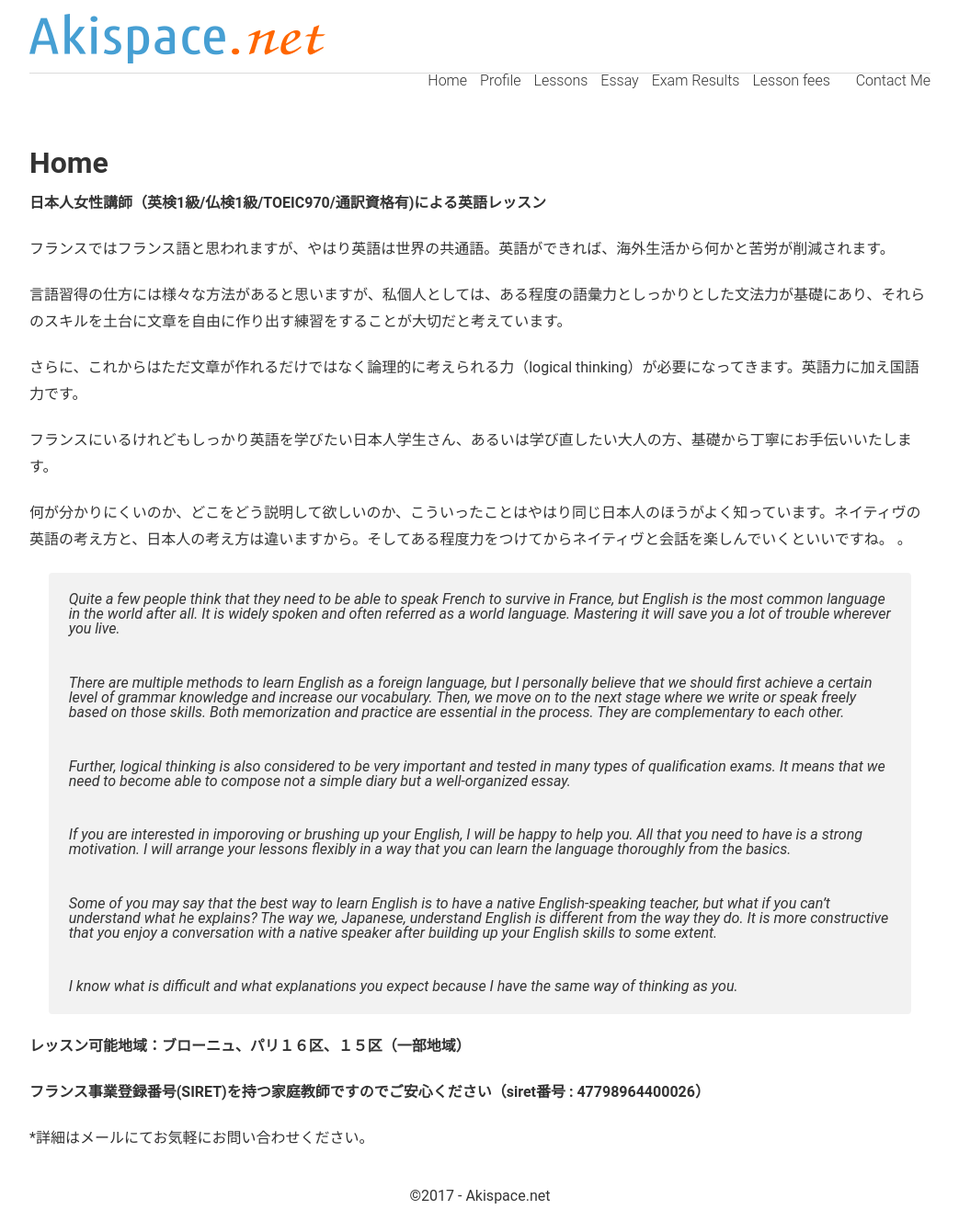
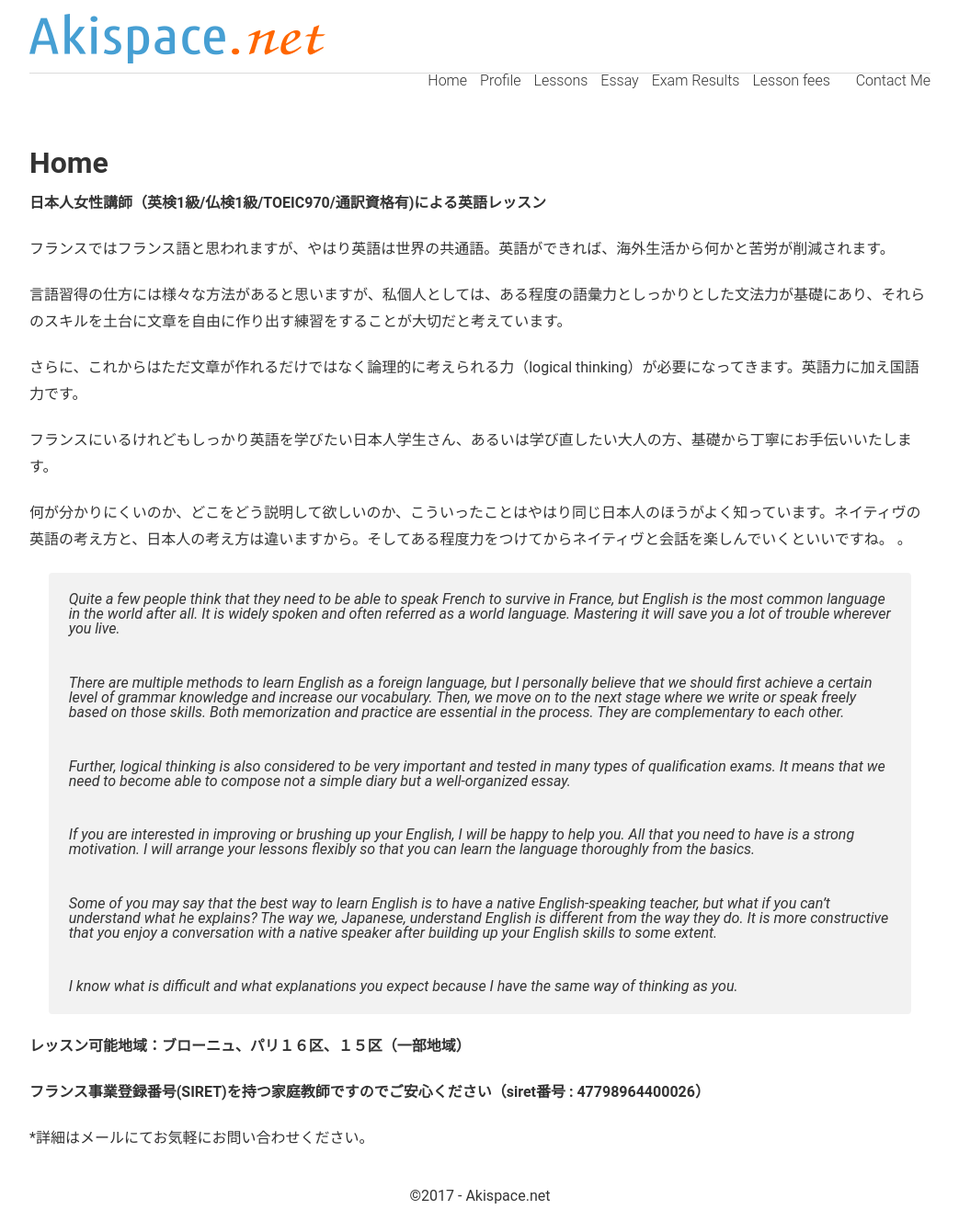
Before and after one commit to phocean/akispace, a Jekyll site: the page built from 00_index.md, in a window 1280 px wide. Shown: the whole page at 92% size, without its empty margins (118-1161 px from the left). Built offline with Jekyll 4.4.1, drawn with Linux system fonts in a browser that asks for light colours.

Commit message:
two phrases modified

```diff
--- a/00_index.md
+++ b/00_index.md
@@ -28,7 +28,7 @@ permalink: index.html
 >
 > Further, logical thinking is also considered to be very important and tested in many types of qualification exams. It means that we need to become able to compose not a simple diary but a well-organized essay.
 >
-> If you are interested in imporoving or brushing up your English, I will be happy to help you. All that you need to have is a strong motivation. I will arrange your lessons flexibly in a way that you can learn the language thoroughly from the basics.
+> If you are interested in improving or brushing up your English, I will be happy to help you. All that you need to have is a strong motivation. I will arrange your lessons flexibly so that you can learn the language thoroughly from the basics.
 >
 > Some of you may say that the best way to learn English is to have a native English-speaking teacher, but what if you can’t understand what he explains? The way we, Japanese, understand English is different from the way they do. It is more constructive that you enjoy a conversation with a native speaker after building up your English skills to some extent.
 >
```
